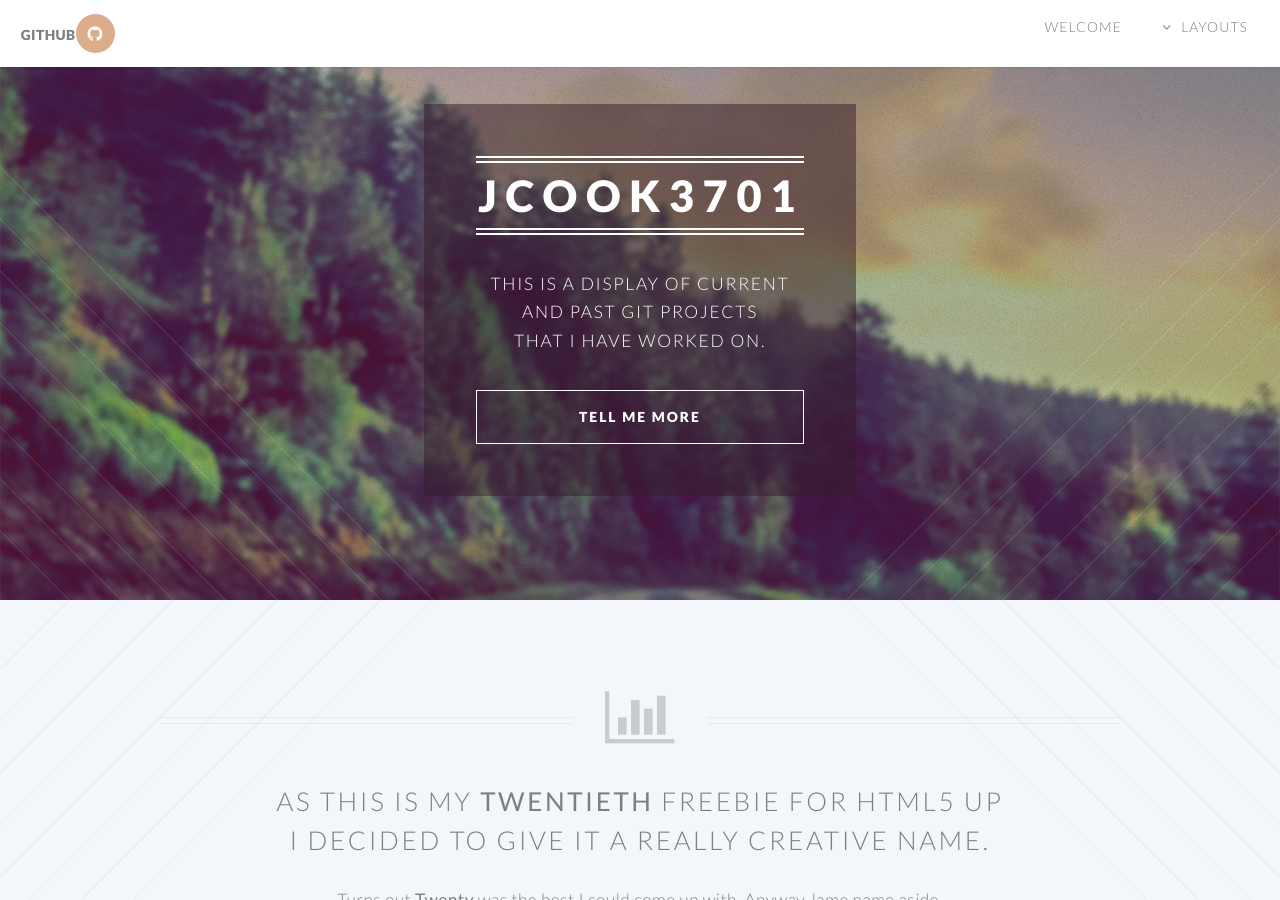
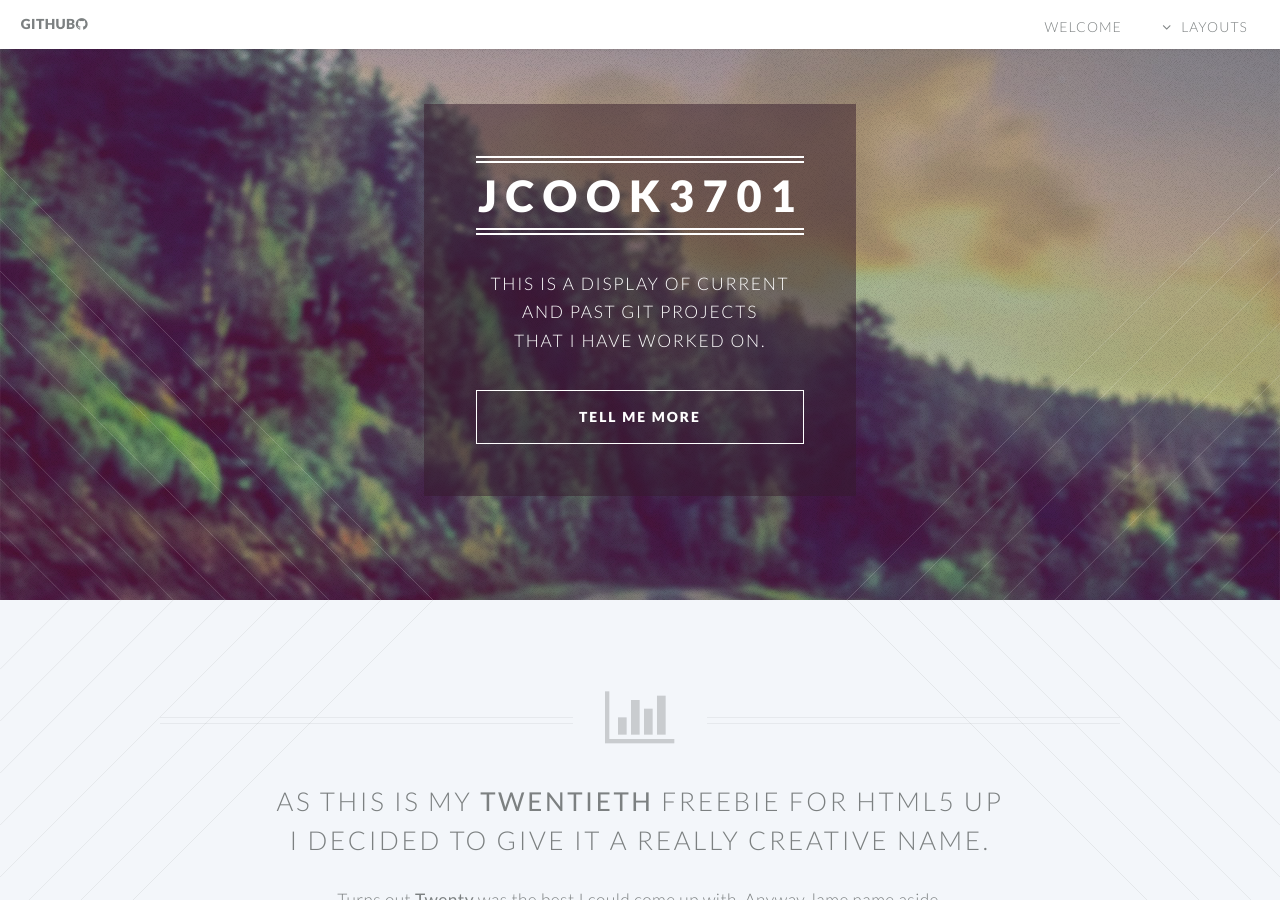
Before and after one commit to jcook3701/jcook3701.github.io, a Jekyll site: the page built from index.html, in a window 1280 px wide and 900 px high. Built offline with Jekyll 4.4.1, drawn with Linux system fonts in a browser that asks for light colours.

```diff
--- a/_includes/header.html
+++ b/_includes/header.html
@@ -1,5 +1,5 @@
 <header id="header">
-  <h1 id="logo"><a href="https://github.com/jcook3701">Github</a><i class="icon circle fa-github"></i></h1>
+  <h1 id="logo"><a href="https://github.com/jcook3701">Github</a><i class="fa fa-github"></i></h1>
   <nav id="nav">
     <ul>
       <li><a href="/">Welcome</a></li>
```
